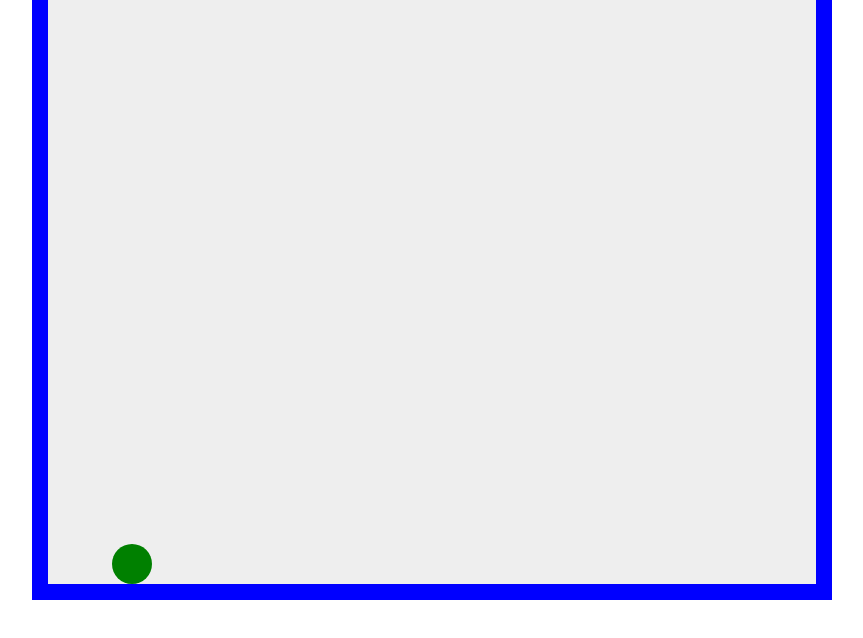
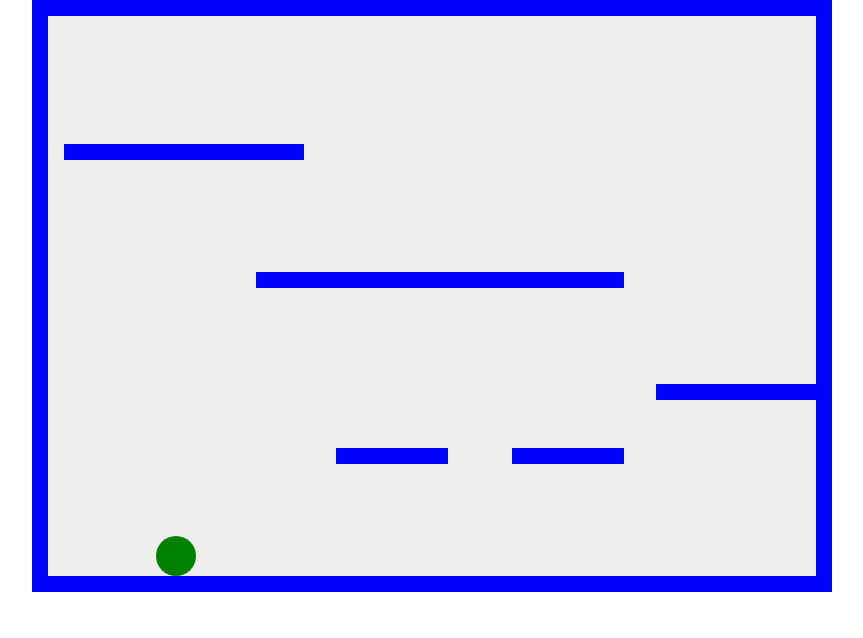
Before and after one commit to pragatipoudel/bounce, a website built with Vite: page index.html in a window 1280 px wide. Shown: the whole page, without its empty margins (208-1071 px from the left). Built offline with nearby package versions, Linux system fonts and the light colour scheme.

Commit message:
Add level designer

```diff
--- a/index.html
+++ b/index.html
@@ -18,7 +18,7 @@
     </style>
   </head>
   <body>
-    <canvas id="myCanvas" width ="800" height="600"> </canvas>
+    <canvas id="myCanvas" width ="800" height="592"> </canvas>
     <script type="module" src="/src/main.ts"></script>
   </body>
 </html>
--- a/src/game.ts
+++ b/src/game.ts
@@ -1,5 +1,6 @@
 import Block from "./block";
 import Entity from "./entity";
+import { level } from "./level";
 import Player from "./player";
 
 export default class Game {
@@ -13,38 +14,56 @@ export default class Game {
     }
 
     init() {
-        const player = new Player(100, 200);
-        this.entities.push(player);
+        // const player = new Player(100, 200);
+        // this.entities.push(player);
 
-        const numberOfBlocks = this.canvas.width / 16;
-        for (let i = 0; i < numberOfBlocks; i++) {
-            const block = new Block(i * 16, this.canvas.height - 16);
-            this.entities.push(block);
-        }
+        // const numberOfBlocks = this.canvas.width / 16;
+        // for (let i = 0; i < numberOfBlocks; i++) {
+        //     const block = new Block(i * 16, this.canvas.height - 16);
+        //     this.entities.push(block);
+        // }
 
-        const numberOfVerticalBlocks = this.canvas.height - 16 / 16;
-        for (let i = 0; i < numberOfVerticalBlocks; i++) {
-            const block2 =  new Block(0, 16 * i);
-            const block3 = new Block(this.canvas.width - 16, 16 * i)
-            this.entities.push(block2, block3);
+        // const numberOfVerticalBlocks = this.canvas.height - 16 / 16;
+        // for (let i = 0; i < numberOfVerticalBlocks; i++) {
+        //     const block2 =  new Block(0, 16 * i);
+        //     const block3 = new Block(this.canvas.width - 16, 16 * i)
+        //     this.entities.push(block2, block3);
 
-        }
+        // }
 
 
-        player.setEntities(this.entities);
-    }
+        // player.setEntities(this.entities);
+
+        let x = 0;
+        let y = 0;
+        level.forEach(row => {
+            row.split("").forEach(cell => {
+                if (cell == "X") {
+                    const block = new Block(x, y);
+                    this.entities.push(block);
+                } else if (cell == "P") {
+                    const player = new Player(x, y);
+                    this.entities.push(player);
+                    player.setEntities(this.entities);
+                }
+                x += 16;
+            });
+            x = 0;
+            y += 16;
+        });
+     }
 
     update() {
-        for (let i = 0; i < this.entities.length; i++) {
-            this.entities[i].update();
-        }
+        this.entities.forEach(entity => {
+            entity.update();
+        })
     }
 
     draw() {
         this.ctx.clearRect(0, 0, this.canvas.width, this.canvas.height);
-        for (let i = 0; i < this.entities.length; i++) {
-            this.entities[i].draw(this.ctx);
-        }
+        this.entities.forEach(entity => {
+            entity.draw(this.ctx);
+        })
     }
 
     nextFrame() {
--- /dev/null
+++ b/src/level.ts
@@ -0,0 +1,40 @@
+export const level: string[] = [
+    "XXXXXXXXXXXXXXXXXXXXXXXXXXXXXXXXXXXXXXXXXXXXXXXXXX",
+    "X                                                X",
+    "X                                                X",
+    "X                                                X",
+    "X                                                X",
+    "X                                                X",
+    "X                                                X",
+    "X                                                X",
+    "X  F                                             X",
+    "X XXXXXXXXXXXXXXX                                X",
+    "X                                                X",
+    "X                                                X",
+    "X                                                X",
+    "X                                                X",
+    "X                                                X",
+    "X                                                X",
+    "X                                                X",
+    "X             XXXXXXXXXXXXXXXXXXXXXXX            X",
+    "X                                                X",
+    "X                                                X",
+    "X                                                X",
+    "X                                                X",
+    "X                                                X",
+    "X                                                X",
+    "X                                      XXXXXXXXXXX",
+    "X                                                X",
+    "X        P                                       X",
+    "X                                                X",
+    "X                  XXXXXXX    XXXXXXX            X",
+    "X                                                X",
+    "X                                                X",
+    "X                                                X",
+    "X                                                X",
+    "X                                                X",
+    "X                                                X",
+    "X                                                X",
+    "XXXXXXXXXXXXXXXXXXXXXXXXXXXXXXXXXXXXXXXXXXXXXXXXXX",
+
+]
--- a/src/player.ts
+++ b/src/player.ts
@@ -76,12 +76,9 @@ export default class Player extends Entity {
     private checkCollision(direction: string) {
         let myBox = this.getBoundingBox();
 
-        for (let i = 0; i < this.entities.length; i++) {
-            const entity = this.entities[i];
-            if (entity == this) {
-                continue;
-            }
-
+        this.entities
+            .filter(entity => entity != this)
+            .forEach(entity =>{
                 const otherBox = entity.getBoundingBox();
                 const [offsetX, offsetY] = myBox.getOffset(otherBox);
                 if (offsetX !== 0 && offsetY !== 0) {
@@ -95,21 +92,16 @@ export default class Player extends Entity {
 
                     myBox = this.getBoundingBox();
                 }
-        }
+            })
 
-        this.onGround = false;
-        for (let i = 0; i < this.entities.length; i++) {
-            const entity = this.entities[i];
-            if (entity == this) {
-                continue;
-            }
 
+
+        this.onGround = this.entities
+                            .filter(entity => entity != this)
+                            .some (entity => {
                                 const otherBox = entity.getBoundingBox();
-
-            if (myBox.isOnTop(otherBox)) {
-                this.onGround = true;
-            }
-        }
+                                return myBox.isOnTop(otherBox);
+                            })
 
 
     }
```
Lines whose indentation alone changed are shown as unchanged.
